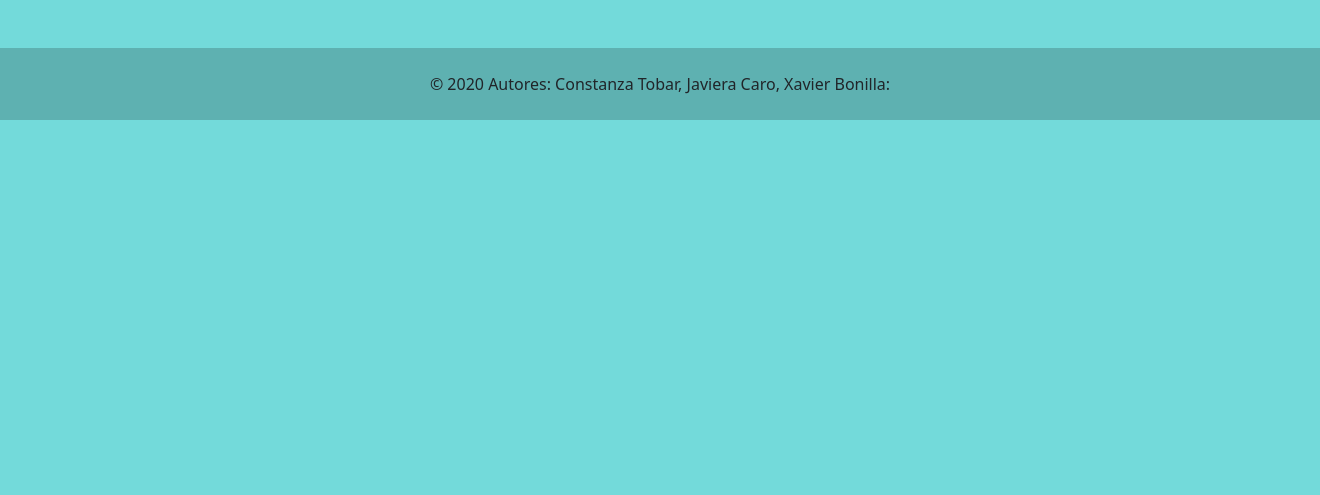
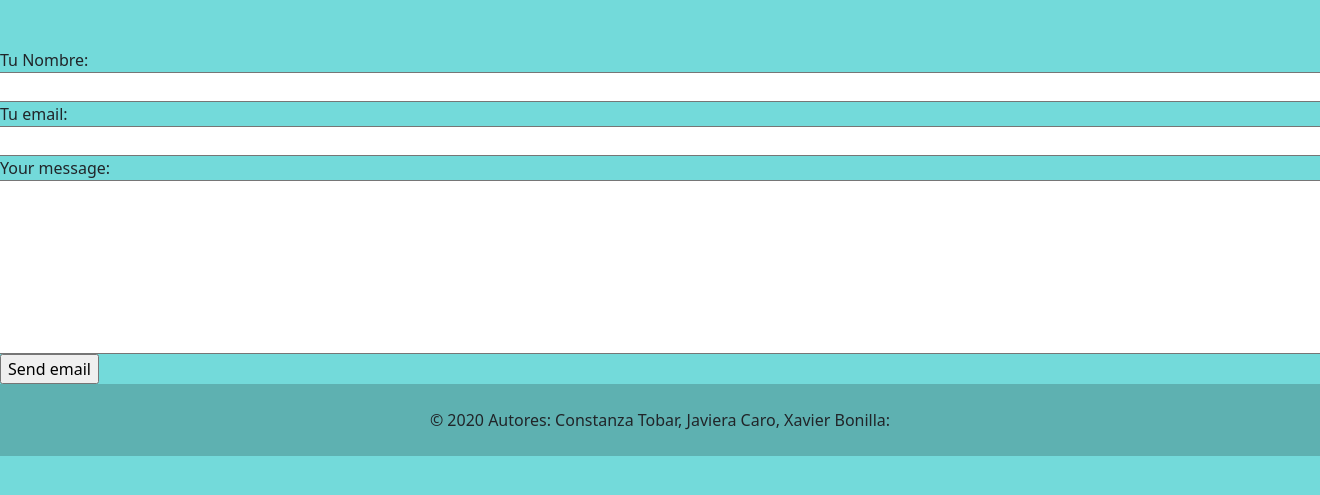
Before and after one commit to xavissj/Evaluacion2, a Django app: page /contacto/ in a window 1320 px wide; the page is wider, and only the part inside the window is pictured. Shown: the part 245-740 px from the top of that part. Run offline with Django 3.2, Linux system fonts and the light colour scheme.

Commit message:
actualizacion

```diff
--- a/bodega/templates/bodega/contacto.html
+++ b/bodega/templates/bodega/contacto.html
@@ -9,7 +9,7 @@
     <link href="https://cdn.jsdelivr.net/npm/bootstrap@5.0.0-beta1/dist/css/bootstrap.min.css" rel="stylesheet" integrity="sha384-giJF6kkoqNQ00vy+HMDP7azOuL0xtbfIcaT9wjKHr8RbDVddVHyTfAAsrekwKmP1" crossorigin="anonymous">
     <link rel="stylesheet" href="/static/bodega/css/estilo.css">
 
-    <title>Hello, world!</title>
+    <title>Contactanos</title>
   </head>
   <body>
       <!-- Navbar -->
@@ -42,7 +42,30 @@
 
       </div>
       <br><br>
+
       <!-- main -->
+      <main >
+
+        <form id="contact_form" action="/" method="POST" enctype="multipart/form-data">
+          <div class="row">
+            <label class="required" for="name">Tu Nombre:</label><br />
+            <input id="name" class="input" name="name" type="text" value="" size="30" /><br />
+            <span id="name_validation" class="error_message"></span>
+          </div>
+          <div class="row">
+            <label class="required" for="email">Tu email:</label><br />
+            <input id="email" class="input" name="email" type="text" value="" size="30" /><br />
+            <span id="email_validation" class="error_message"></span>
+          </div>
+          <div class="row">
+            <label class="required" for="message">Your message:</label><br />
+            <textarea id="message" class="input" name="message" rows="7" cols="30"></textarea><br />
+            <span id="message_validation" class="error_message"></span>
+          </div>
+
+            <input id="submit_button" type="submit" value="Send email" />
+        </form>
+      </main>
 
 
       <!-- Footer-->
--- a/bodega/templates/bodega/index.html
+++ b/bodega/templates/bodega/index.html
@@ -9,7 +9,7 @@
     <link href="https://cdn.jsdelivr.net/npm/bootstrap@5.0.0-beta1/dist/css/bootstrap.min.css" rel="stylesheet" integrity="sha384-giJF6kkoqNQ00vy+HMDP7azOuL0xtbfIcaT9wjKHr8RbDVddVHyTfAAsrekwKmP1" crossorigin="anonymous">
     <link rel="stylesheet" href="/static/bodega/css/estilo.css">
 
-    <title>Hello, world!</title>
+    <title>Inicio</title>
   </head>
   <body>
       <!-- Navbar -->
--- a/bodega/templates/bodega/listaProductos.html
+++ b/bodega/templates/bodega/listaProductos.html
@@ -9,7 +9,7 @@
     <link href="https://cdn.jsdelivr.net/npm/bootstrap@5.0.0-beta1/dist/css/bootstrap.min.css" rel="stylesheet" integrity="sha384-giJF6kkoqNQ00vy+HMDP7azOuL0xtbfIcaT9wjKHr8RbDVddVHyTfAAsrekwKmP1" crossorigin="anonymous">
     <link rel="stylesheet" href="/static/bodega/css/estilo.css">
 
-    <title>Hello, world!</title>
+    <title>Lista de Productos</title>
   </head>
   <body>
       <!-- Navbar -->
--- a/bodega/templates/bodega/login.html
+++ b/bodega/templates/bodega/login.html
@@ -9,7 +9,7 @@
     <link href="https://cdn.jsdelivr.net/npm/bootstrap@5.0.0-beta1/dist/css/bootstrap.min.css" rel="stylesheet" integrity="sha384-giJF6kkoqNQ00vy+HMDP7azOuL0xtbfIcaT9wjKHr8RbDVddVHyTfAAsrekwKmP1" crossorigin="anonymous">
     <link rel="stylesheet" href="/static/bodega/css/estilo.css">
 
-    <title>Hello, world!</title>
+    <title>Inicio Sesion</title>
   </head>
   <body>
       <!-- Navbar -->
--- a/bodega/templates/bodega/registro-bodeguero.html
+++ b/bodega/templates/bodega/registro-bodeguero.html
@@ -9,7 +9,7 @@
     <link href="https://cdn.jsdelivr.net/npm/bootstrap@5.0.0-beta1/dist/css/bootstrap.min.css" rel="stylesheet" integrity="sha384-giJF6kkoqNQ00vy+HMDP7azOuL0xtbfIcaT9wjKHr8RbDVddVHyTfAAsrekwKmP1" crossorigin="anonymous">
     <link rel="stylesheet" href="/static/bodega/css/estilo.css">
 
-    <title>Hello, world!</title>
+    <title>HRegistro Bodeguero</title>
   </head>
   <body>
       <!-- Navbar -->
--- a/bodega/templates/bodega/somos.html
+++ b/bodega/templates/bodega/somos.html
@@ -9,7 +9,7 @@
     <link href="https://cdn.jsdelivr.net/npm/bootstrap@5.0.0-beta1/dist/css/bootstrap.min.css" rel="stylesheet" integrity="sha384-giJF6kkoqNQ00vy+HMDP7azOuL0xtbfIcaT9wjKHr8RbDVddVHyTfAAsrekwKmP1" crossorigin="anonymous">
     <link rel="stylesheet" href="/static/bodega/css/estilo.css">
 
-    <title>Hello, world!</title>
+    <title>Quienes Somos</title>
   </head>
   <body>
       <!-- Navbar -->
```
